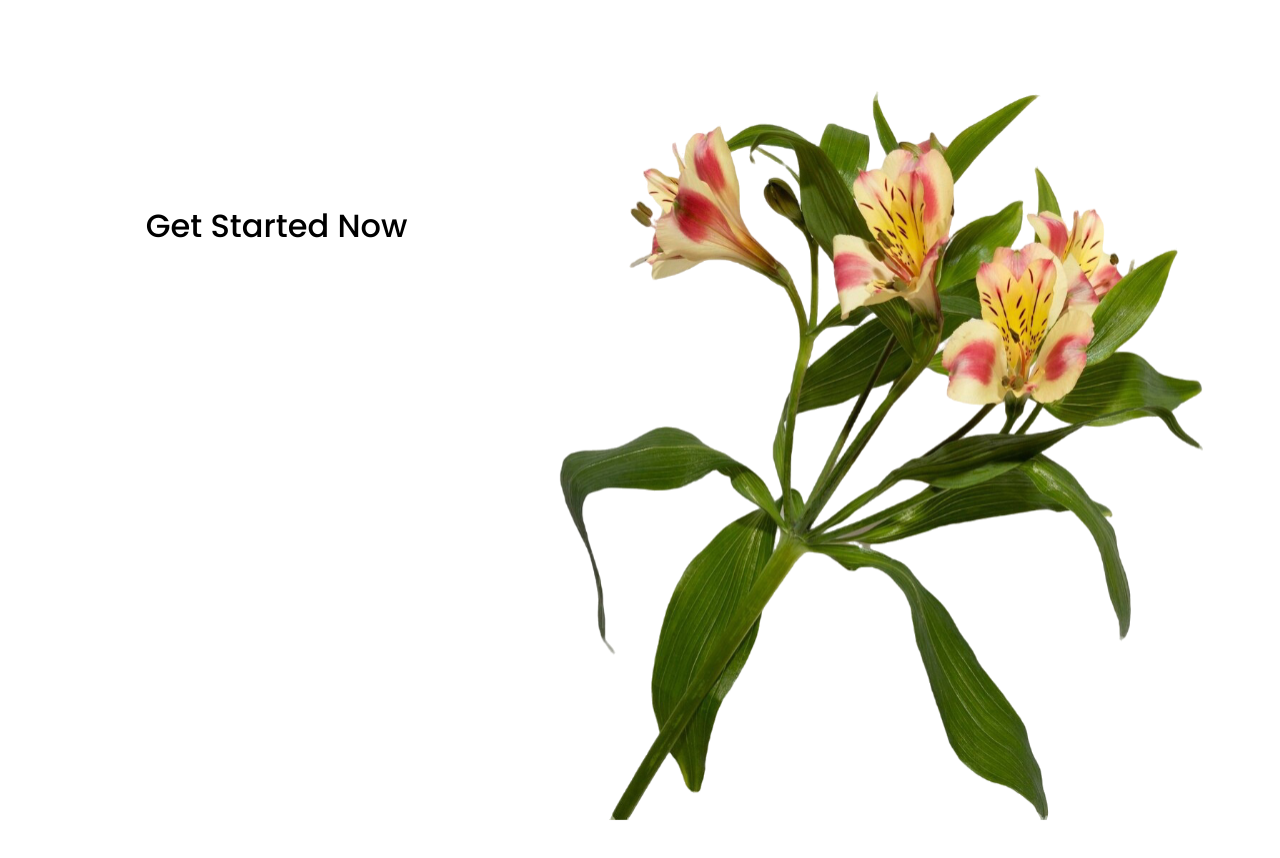
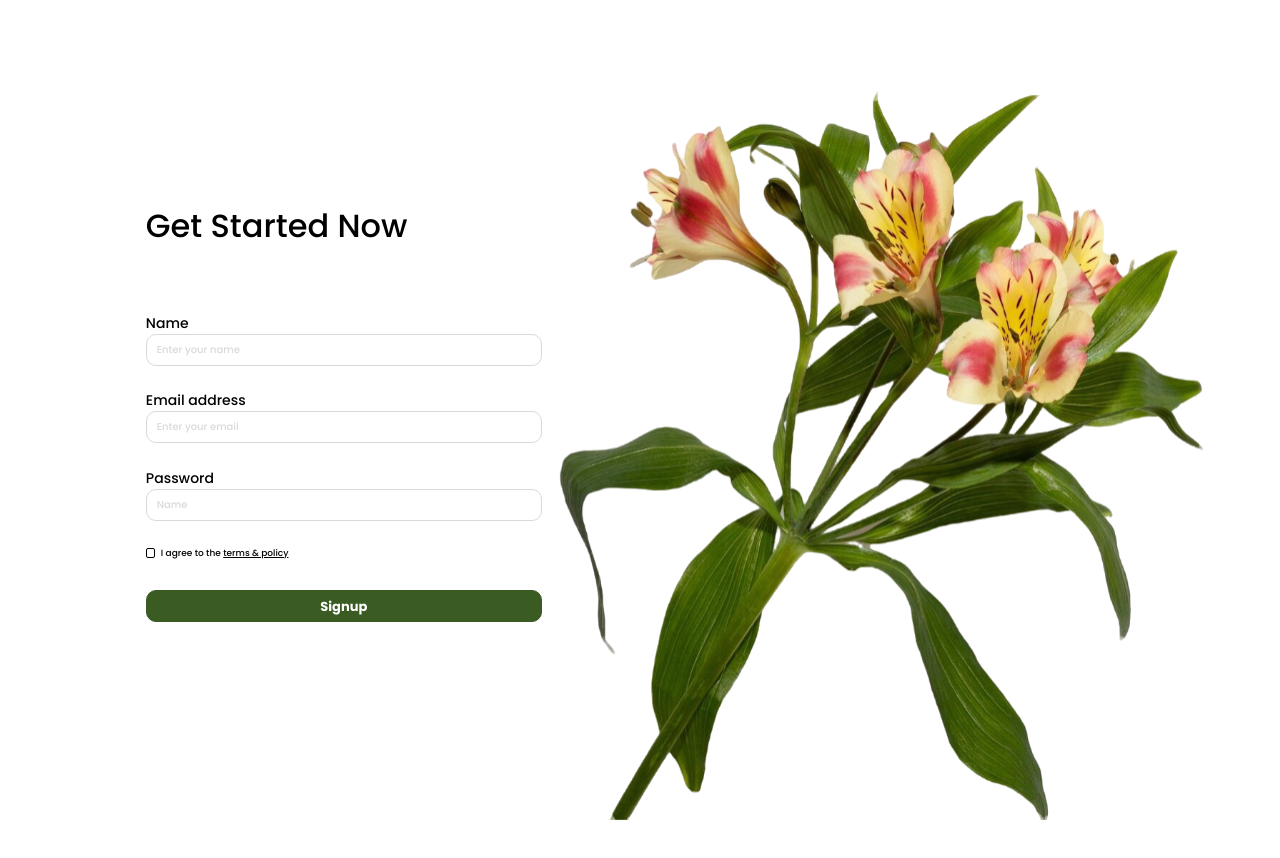
Before and after one commit to rimerGAB/appdev1-final-practical-exam, a React (Vite) app: page / in a window 1280 px wide. Shown: the top 858 px of the page. Built offline with nearby package versions, Linux system fonts and the light colour scheme.

Commit message:
Add Sign Up form

```diff
--- a/src/components/SignUp.jsx
+++ b/src/components/SignUp.jsx
@@ -7,6 +7,25 @@ export default function SignUp() {
       <section className={styles.left} aria-label="Sign up">
         <div className={styles.content}>
           <h1 className={styles.title}>Get Started Now</h1>
+          <form className={styles.form} onSubmit={(event) => event.preventDefault()}>
+            <div className={styles.field}>
+              <label htmlFor="signup-name">Name</label>
+              <input className={styles.input} id="signup-name" name="name" placeholder="Enter your name" autoComplete="name" required />
+            </div>
+            <div className={styles.field}>
+              <label htmlFor="signup-email">Email address</label>
+              <input className={styles.input} id="signup-email" name="email" type="email" placeholder="Enter your email" autoComplete="email" required />
+            </div>
+            <div className={styles.field}>
+              <label htmlFor="signup-password">Password</label>
+              <input className={styles.input} id="signup-password" name="password" type="password" placeholder="Name" autoComplete="new-password" required />
+            </div>
+            <label className={styles.checkbox}>
+              <input name="terms" type="checkbox" required />
+              <span>I agree to the <a href="#terms">terms &amp; policy</a></span>
+            </label>
+            <button className={styles.submit} type="submit">Signup</button>
+          </form>
         </div>
       </section>
       <section className={styles.right} aria-label="Blossom image">
--- a/src/components/SignUp.module.css
+++ b/src/components/SignUp.module.css
@@ -15,6 +15,18 @@
 
 .content { width: 404px; max-width: 100%; }
 .title { margin: 0; font-size: 32px; font-weight: 500; line-height: 48px; }
+.form { margin-top: 62.53px; display: flex; flex-direction: column; gap: 19.7px; }
+.field { display: flex; flex-direction: column; min-height: 58px; font-size: 14px; line-height: 21px; }
+.input { width: 100%; height: 32px; padding: 0 10px; border: 1px solid #d9d9d9; border-radius: 10px; background: #fff; color: #000; font-size: 10px; font-weight: 500; line-height: 15px; }
+.input::placeholder { color: #d9d9d9; opacity: 1; }
+.input:focus-visible { outline: 2px solid #3a5b22; outline-offset: 2px; }
+.checkbox { display: flex; align-items: center; gap: 6px; font-size: 9px; line-height: 15.32px; cursor: pointer; }
+.checkbox input { appearance: none; width: 9px; height: 10px; margin: 0; border: 1px solid #000; border-radius: 2px; background: #fff; flex-shrink: 0; }
+.checkbox input:checked { background: #3a5b22; box-shadow: inset 0 0 0 1px #fff; }
+.checkbox input:focus-visible { outline: 2px solid #3a5b22; outline-offset: 2px; }
+.checkbox a { color: inherit; text-decoration: underline; }
+.submit { margin-top: 9.85px; width: 100%; height: 32px; padding: 0 10px; border: 1px solid #3a5b22; border-radius: 10px; background: #3a5b22; color: #fff; font-size: 13px; line-height: 19.5px; font-weight: 700; cursor: pointer; }
+.submit:hover { filter: brightness(1.08); }
 .right { padding-top: 78px; padding-right: 58px; }
 .blossom { display: block; width: 100%; height: auto; aspect-ratio: 828 / 936; }
 
```
Also changed, not shown: gabaleo-signup-form.png (added).
